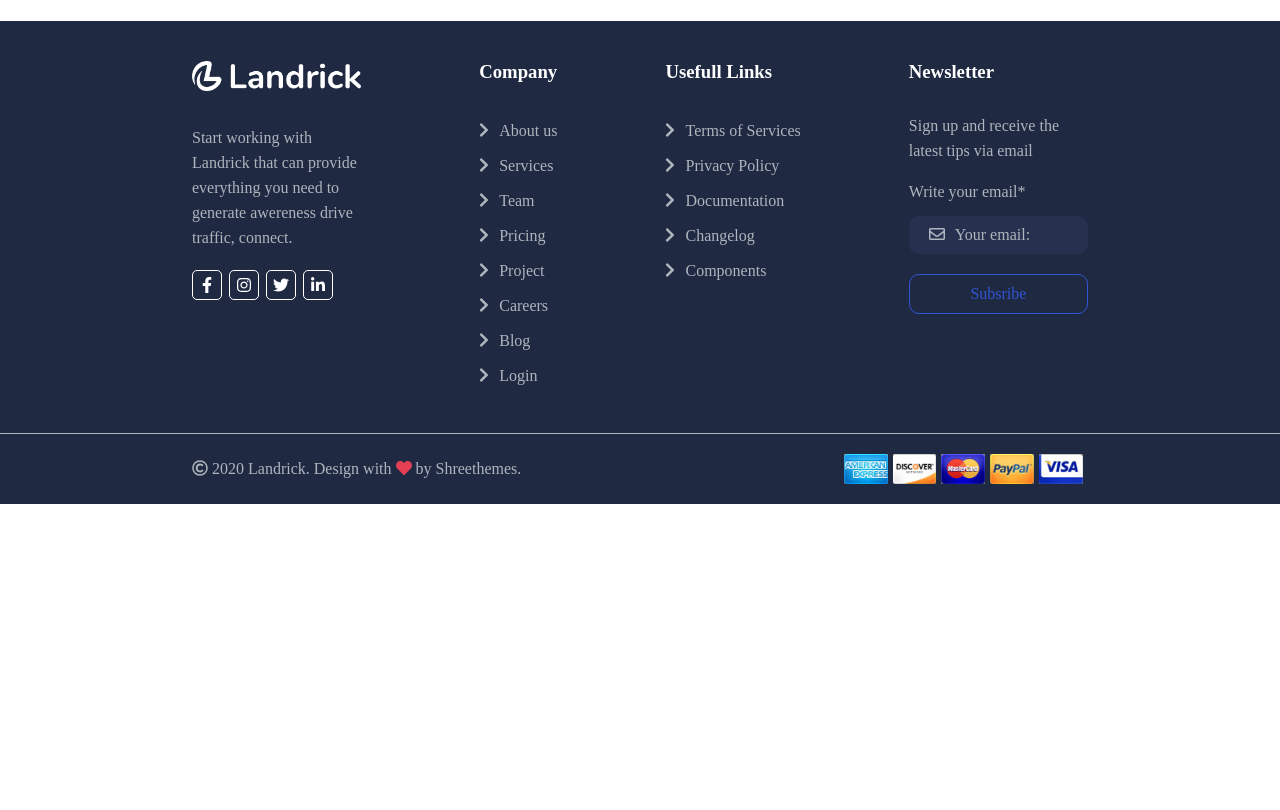
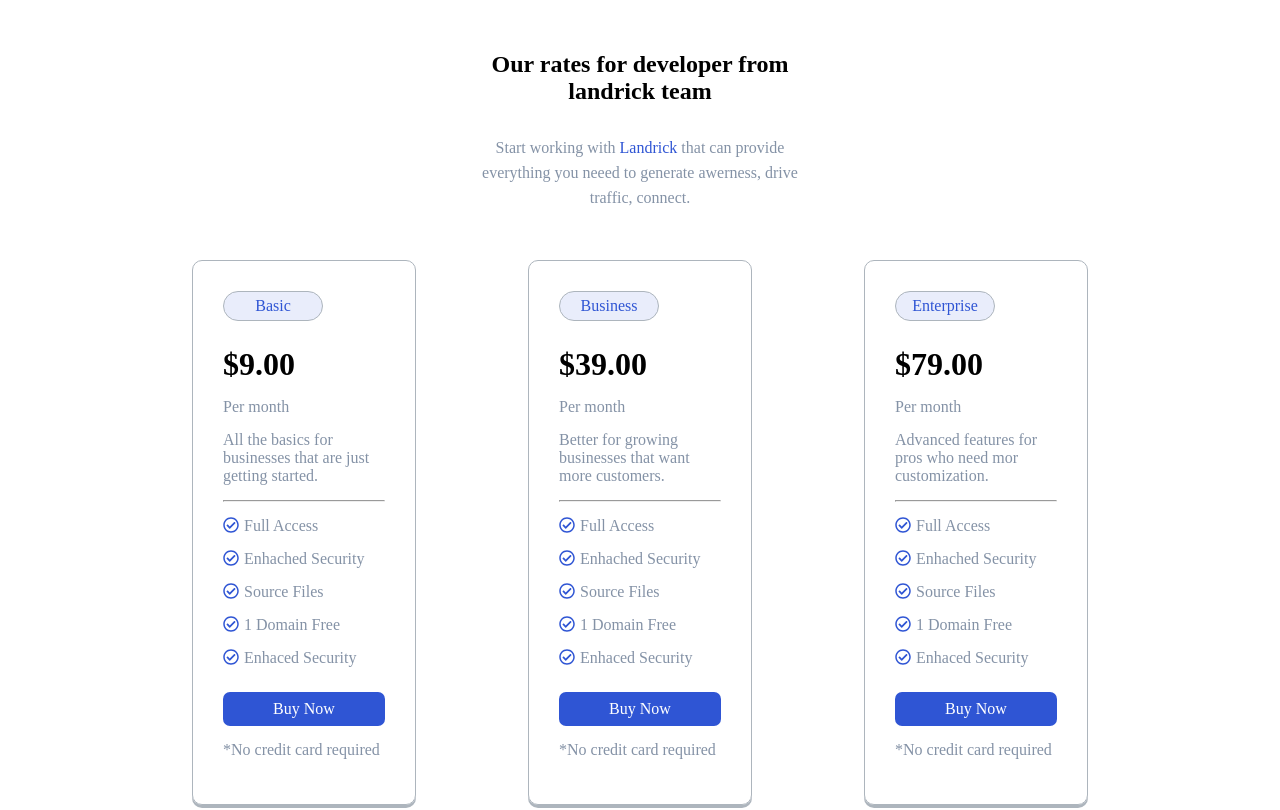
Before and after one commit to MicheleManco/proj-html-vuejs, a Vue app: page / in a window 1280 px wide. Shown: the part 2280-3090 px from the top of the page. Before the commit the page ends 2784 px from the top, so only its background shows below. Built offline with nearby package versions, Linux system fonts and the light colour scheme.

Commit message:
sezione 4 done

```diff
--- a/src/components/SectionQuattro.vue
+++ b/src/components/SectionQuattro.vue
@@ -1,6 +1,25 @@
 <template>
-  <div>
-
+  <div class="centratore">
+    <div id="sopra">
+        <h2>Our rates for developer from landrick team</h2>
+        <p>Start working with <span class="blue-text">Landrick</span> that can provide everything you neeed to generate awerness, drive traffic, connect.</p>
+    </div>
+    <div id="row-plans">
+          <div  v-for="plan,i in plans" :key="i" class="card">
+              <div class="container">
+                <div class="btn-light">{{plan.etichetta}}</div>
+                <h1>{{plan.price}}</h1>
+                <div class="text-gray">Per month</div>
+                <p class="text-gray">{{plan.text}}</p>
+                <hr>
+                <ul>
+                  <li class="text-gray " v-for="vantaggio,i in plan.vantaggi" :key="i"><i class="far fa-check-circle"></i>{{vantaggio}}</li>
+                </ul>
+              </div>
+              <div class="btn-blue">Buy Now</div>
+              <div class="text-gray">*No credit card required</div>
+          </div>
+      </div>
   </div>
 </template>
 
@@ -8,9 +27,106 @@
 
 export default {
   name: 'SectionQuattro',
+  data() {
+    return {
+      plans:[
+        {
+          price:"$9.00",
+          text:"All the basics for businesses that are just getting started.",
+          etichetta:"Basic",
+          vantaggi:[
+            "Full Access","Enhached Security","Source Files","1 Domain Free","Enhaced Security"
+          ]
+        },
+         {
+          price:"$39.00",
+          text:"Better for growing businesses that want more customers.",
+          etichetta:"Business",
+          vantaggi:[
+            "Full Access","Enhached Security","Source Files","1 Domain Free","Enhaced Security"
+          ]
+        },
+         {
+          price:"$79.00",
+          text:"Advanced features for pros who need mor customization.",
+          etichetta:"Enterprise",
+          vantaggi:[
+            "Full Access","Enhached Security","Source Files","1 Domain Free","Enhaced Security"
+          ]
+        },
+      ]
+    }}
 }
 </script>
 
 
 <style scoped lang="scss">
+li{
+  list-style: none;
+}
+h1{
+  margin-bottom: 10px;
+}
+#row-plans{
+  display: flex;
+  justify-content: space-between;
+  margin-top: 50px;
+  .card{
+    width: 25%;
+    border: 1px solid  #adb5bd;
+    box-shadow: 0 3px #adb5bd;
+    border-radius: 10px;
+    padding: 30px;
+  }
+}
+.fa-check-circle{
+  color: #2f55d4;
+  margin-right: 5px;
+}
+
+.text-gray{
+  color: #8492a6;
+  margin: 15px 0;
+}
+.btn-light{
+  background-color: #2f55d41a;
+  border-radius: 20px;
+  width: 100px;
+  padding: 5px;
+  margin-bottom: 25px;
+  display: flex;
+  align-items: center;
+  justify-content: center;
+  color: #2f55d4;
+  border: 1px solid #adb5bd;
+}
+.btn-blue{
+  display: flex;
+  justify-content: center;
+  align-items: center;
+  background-color: #2f55d4;
+  color: white;
+  margin-top: 25px;
+  margin-right: 10px;
+  padding: 8px 20px 8px;
+  border-radius: 7px;
+  width: 100%;
+}
+.centratore{
+  width: 70%;
+  margin: 100px auto;
+  #sopra{
+    text-align: center;
+    width: 40%;
+    margin: 0 auto;
+    p{
+      color: #8492a6;
+      line-height: 25px;
+      margin-top: 30px;
+      span{
+        color: #2f55d4;
+      }
+    }
+  }
+}
 </style>
--- a/src/components/SectionTre.vue
+++ b/src/components/SectionTre.vue
@@ -7,7 +7,7 @@
           <div class="text"><span><i class="far fa-check-circle"></i></span>Digitial Marketing Solutions for Tomorrow</div>
           <div class="text"><span><i class="far fa-check-circle"></i></span>Our Talented &amp; Experienced Marketing Agency</div>
           <div class="text"><span><i class="far fa-check-circle"></i></span>Create your own skin to match your brand</div>
-          <div class="btn">Get started <i class="fas fa-arrow-right"></i></div>
+          <div class="btn">Read More <i class="fas fa-arrow-right"></i></div>
       </div>
 
       <div><img src="../assets/1.png" alt=""></div>
```
